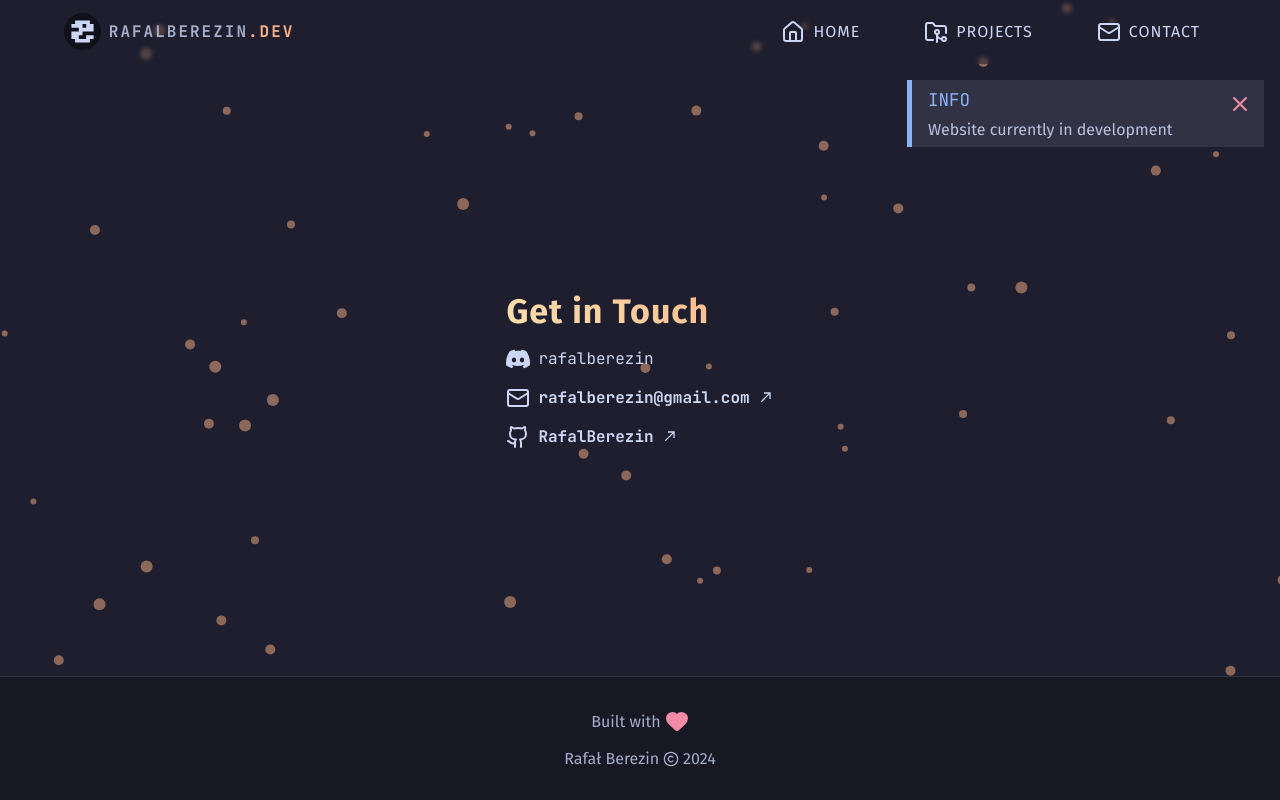
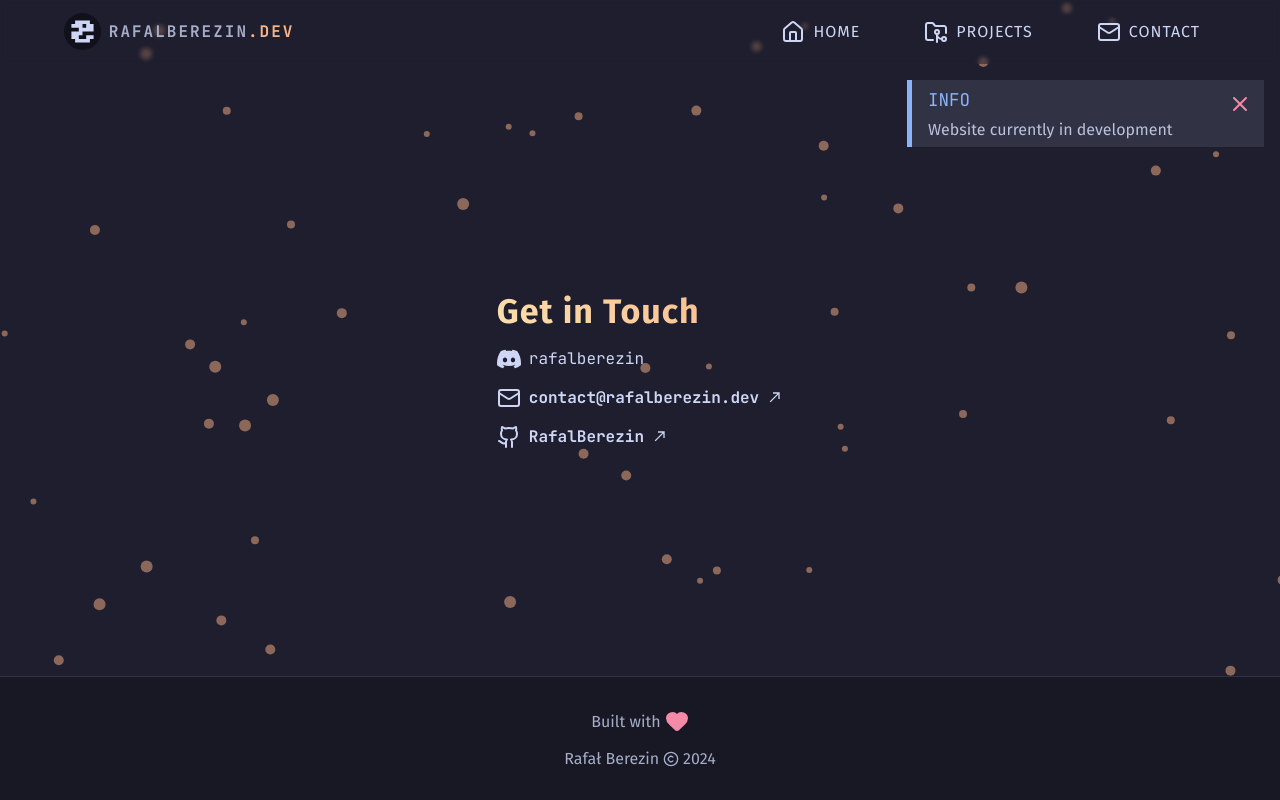
Before and after one commit to rafalberezin/rafalberezin.dev, a SvelteKit app: page /contact in a window 1280 px wide. Built offline with nearby package versions, Linux system fonts and the light colour scheme.

Commit message:
refactor: update contact email

```diff
--- a/src/routes/contact/+page.svelte
+++ b/src/routes/contact/+page.svelte
@@ -22,8 +22,8 @@
 			}}>
 				<img class="icon" src="discord.svg" alt="discord"> rafalberezin
 			</button>
-			<a class="external" href="mailto:rafalberezin@gmail.com">
-				<LucideMail size="1.5em"/> rafalberezin@gmail.com
+			<a class="external" href="mailto:contact@rafalberezin.dev">
+				<LucideMail size="1.5em"/> contact@rafalberezin.dev
 			</a>
 			<a href="https://github.com/RafalBerezin" target="_blank">
 				<LucideGithub size="1.5em"/> RafalBerezin
```
